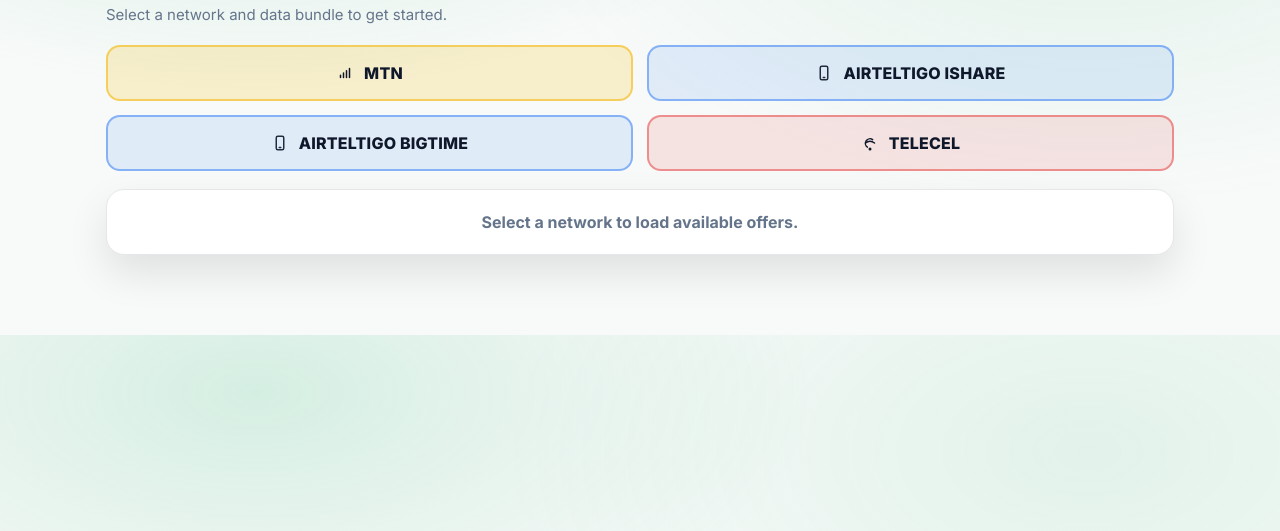
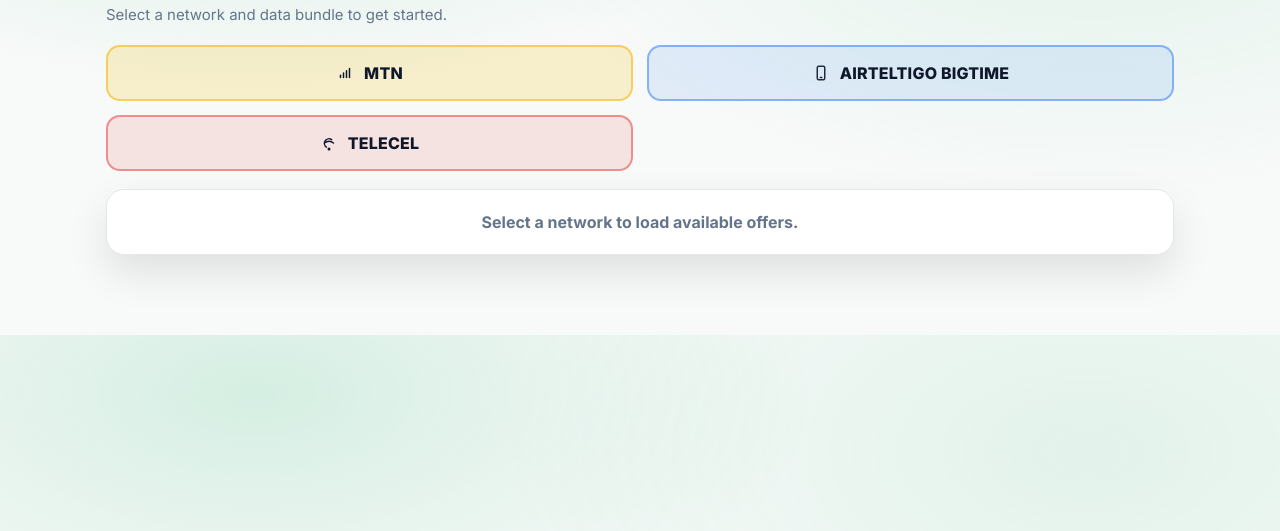
Before and after one commit to Theophilus-Rodes/EdataGh, a plain HTML site: page agentdashboard.html in a window 1280 px wide. Shown: the part 245-776 px from the top of the page. Drawn offline with Linux system fonts and the light colour scheme.

Commit message:
Add files via upload

```diff
--- a/agentdashboard.html
+++ b/agentdashboard.html
@@ -605,7 +605,7 @@
         </span>
       </div>
 
-      <div class="netbtn atl" onclick="selectNet('AIRTELTIGO ISHARE', 'airteltigo')">
+      <!-- <div class="netbtn atl" onclick="selectNet('AIRTELTIGO ISHARE', 'airteltigo')">
         <span>
           <svg class="phoneIcon" viewBox="0 0 24 24" fill="none">
             <path d="M9 3h6a2 2 0 012 2v14a2 2 0 01-2 2H9a2 2 0 01-2-2V5a2 2 0 012-2Z" stroke="currentColor" stroke-width="2"/>
@@ -613,9 +613,9 @@
           </svg>
           AIRTELTIGO ISHARE
         </span>
-      </div>
+      </div> -->
 
-      <div class="netbtn atl" onclick="selectNet('AIRTELTIGO BIGTIME', 'airteltigo')">
+      <div class="netbtn atl" onclick="selectNet('AIRTELTIGO', 'airteltigo')">
         <span>
           <svg class="phoneIcon" viewBox="0 0 24 24" fill="none">
             <path d="M9 3h6a2 2 0 012 2v14a2 2 0 01-2 2H9a2 2 0 01-2-2V5a2 2 0 012-2Z" stroke="currentColor" stroke-width="2"/>
```
